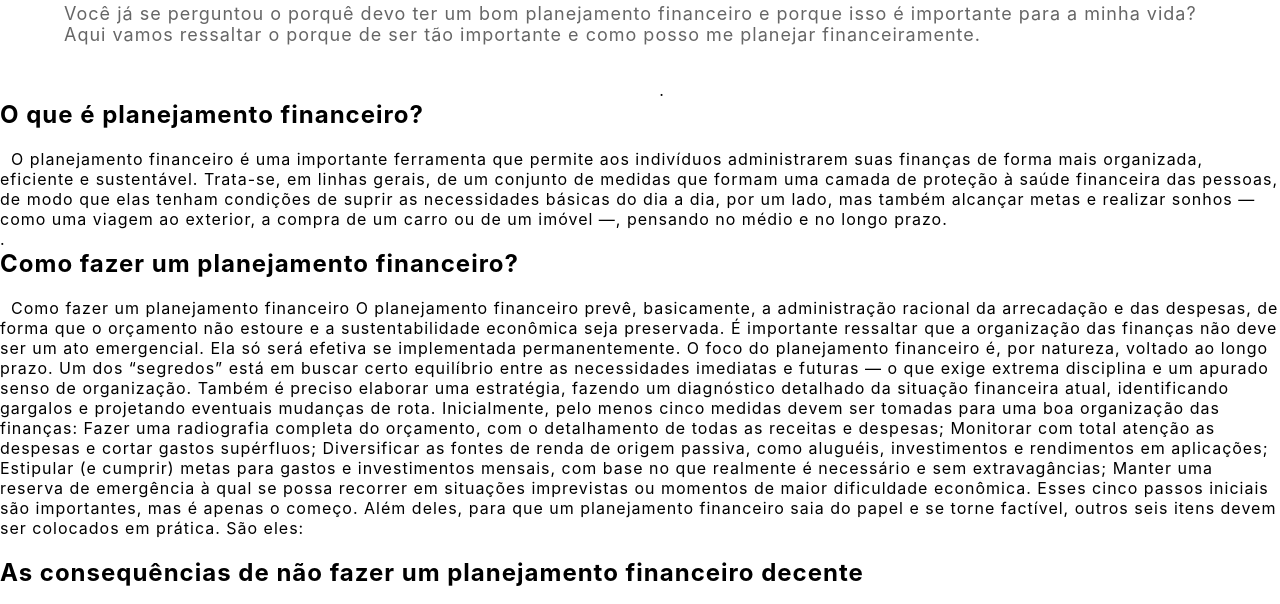
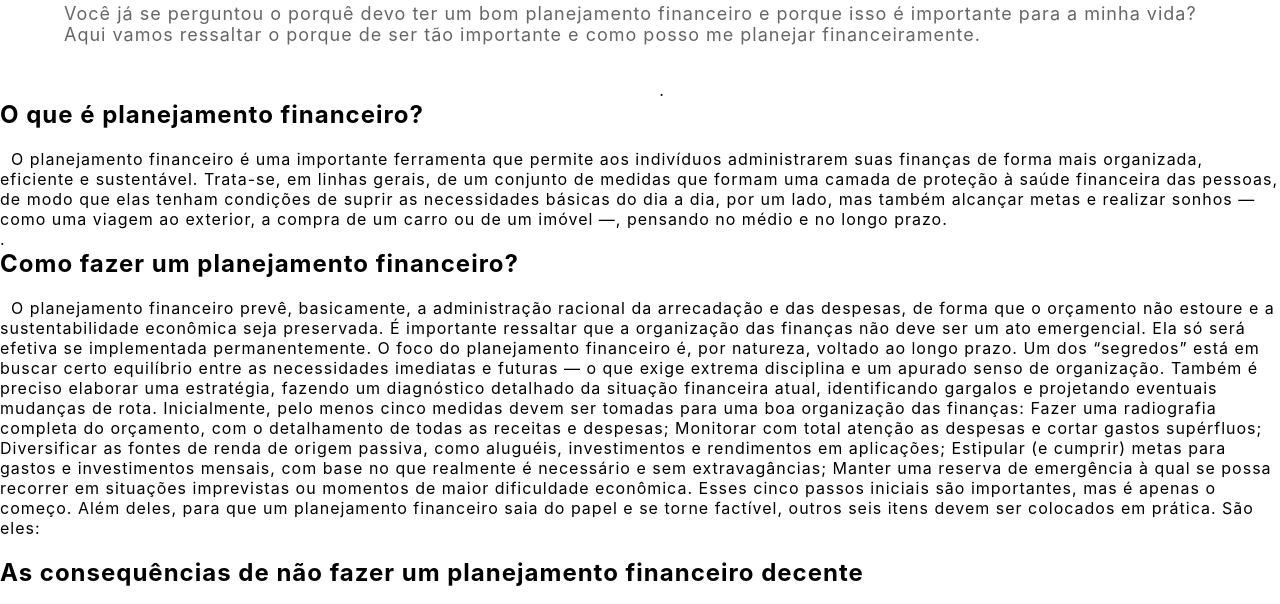
Before and after one commit to Ghotz2/sitegabi, a plain HTML site: page site gabi/planejamento.html in a window 1280 px wide. Shown: the part 146-750 px from the top of the page. Drawn offline with Linux system fonts and the light colour scheme.

Commit message:
Update planejamento.html

```diff
--- a/site gabi/planejamento.html
+++ b/site gabi/planejamento.html
@@ -4,7 +4,7 @@
     <meta charset="UTF-8" />
     <meta http-equiv="X-UA-Compatible" content="IE=edge" />
     <meta name="viewport" content="width=device-width, initial-scale=1.0" />
-    <title>Navbar</title>
+    <title>Planejamento/financeiro/InfoMoney</title>
     <link rel="stylesheet" href="assets/planejar.css" />
   </head>
 
@@ -69,7 +69,6 @@
             &nbsp;
             &nbsp;
             <p>&nbsp;
-                Como fazer um planejamento financeiro
                 O planejamento financeiro prevê, basicamente, a administração racional da arrecadação e das despesas, de forma que o orçamento não estoure e a sustentabilidade econômica seja preservada. É importante ressaltar que a organização das finanças não deve ser um ato emergencial. Ela só será efetiva se implementada permanentemente. O foco do planejamento financeiro é, por natureza, voltado ao longo prazo.
                 Um dos “segredos” está em buscar certo equilíbrio entre as necessidades imediatas e futuras — o que exige extrema disciplina e um apurado senso de organização. Também é preciso elaborar uma estratégia, fazendo um diagnóstico detalhado da situação financeira atual, identificando gargalos e projetando eventuais mudanças de rota.
                 Inicialmente, pelo menos cinco medidas devem ser tomadas para uma boa organização das finanças:
```
